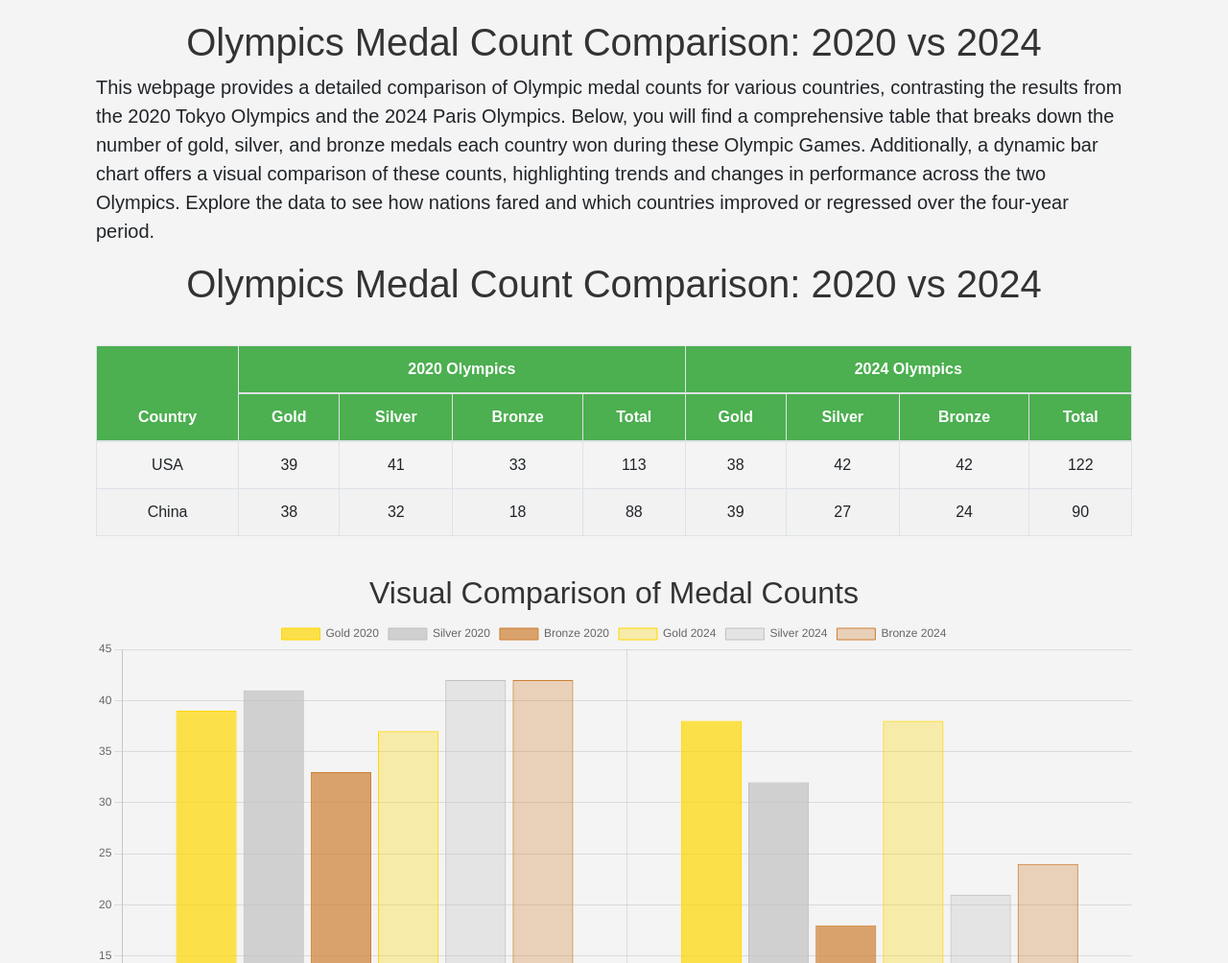
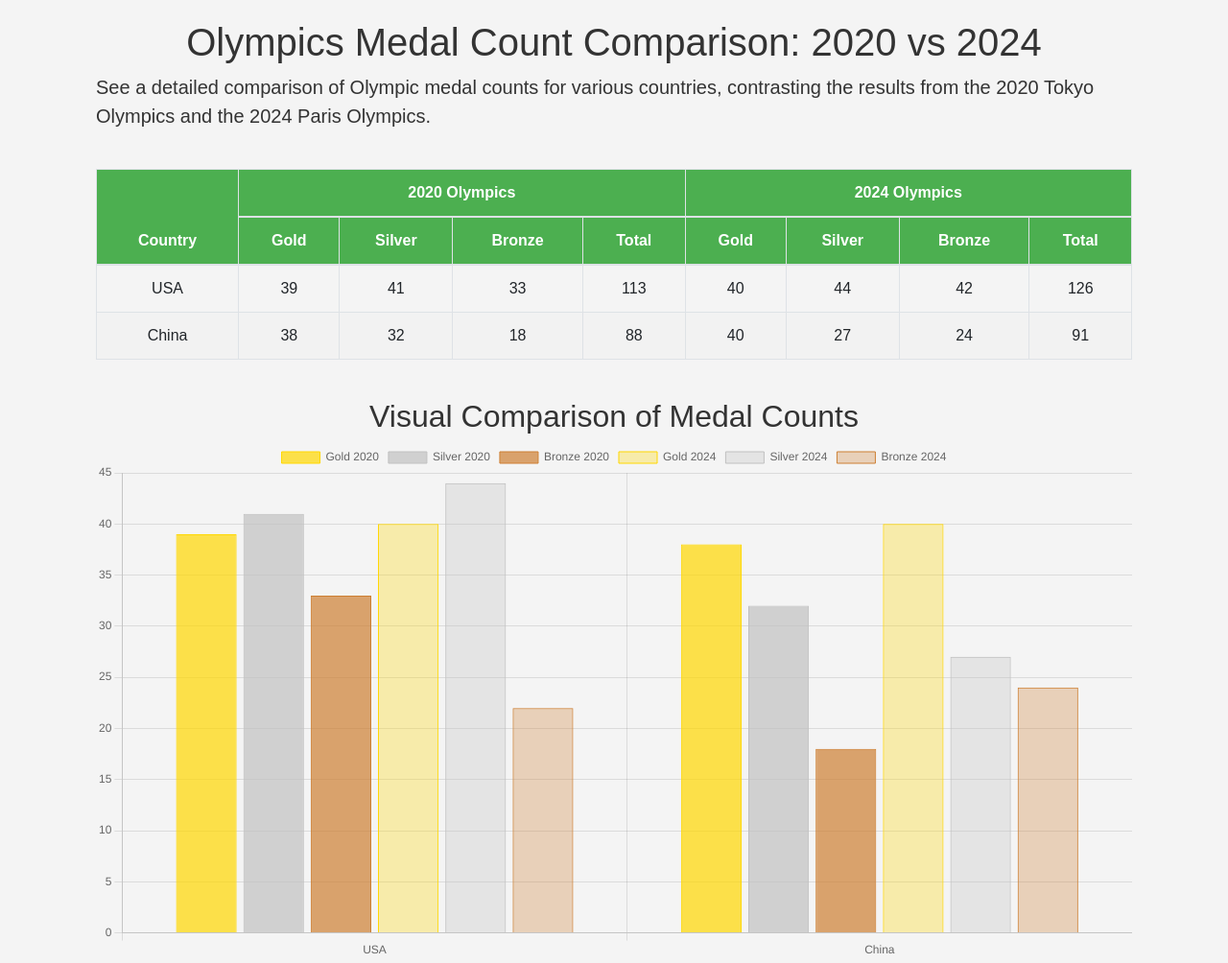
Before and after one commit to raviliv/olympics-medal-comparison, a plain HTML site: page index.html in a window 1280 px wide. Shown: the top 1004 px of the page at 96% size. Drawn offline with nearby package versions, Linux system fonts and the light colour scheme.

Commit message:
Modified summary and medal count

```diff
--- a/index.html
+++ b/index.html
@@ -21,6 +21,7 @@
             background-color: #f4f4f4;
             margin: 0;
             padding: 20px;
+            color: #333;
         }
         h1, h2 {
             text-align: center;
@@ -46,6 +47,15 @@
         .chart-container {
             margin: 40px 0;
         }
+        .summary {
+            font-size: 18px; /* Slightly larger font for readability */
+            margin-bottom: 20px;
+            text-align: justify; /* Ensures the text is evenly justified */
+            line-height: 1.6; /* Improves line spacing for better readability */
+            padding: 0 15px; /* Adds padding on both sides */
+            border-left: 5px solid #4CAF50; /* Adds a stylish left border */
+            background-color: #e9ecef; /* Light grey background for emphasis */
+        }
     </style>
 </head>
 
@@ -54,10 +64,8 @@
         <div class="container">
         <h1>Olympics Medal Count Comparison: 2020 vs 2024</h1>
         <p class="lead">
-            This webpage provides a detailed comparison of Olympic medal counts for various countries, contrasting the results from the 2020 Tokyo Olympics and the 2024 Paris Olympics. Below, you will find a comprehensive table that breaks down the number of gold, silver, and bronze medals each country won during these Olympic Games. Additionally, a dynamic bar chart offers a visual comparison of these counts, highlighting trends and changes in performance across the two Olympics. Explore the data to see how nations fared and which countries improved or regressed over the four-year period.
+            See a detailed comparison of Olympic medal counts for various countries, contrasting the results from the 2020 Tokyo Olympics and the 2024 Paris Olympics.
         </p>
-
-        <h1>Olympics Medal Count Comparison: 2020 vs 2024</h1>
 
         <!-- Medal Table -->
         <table id="medalTable" class="table table-bordered">
@@ -86,10 +94,10 @@
                     <td>41</td>
                     <td>33</td>
                     <td>113</td>
-                    <td>38</td>
+                    <td>40</td>
+                    <td>44</td>
                     <td>42</td>
-                    <td>42</td>
-                    <td>122</td>
+                    <td>126</td>
                 </tr>
                 <tr>
                     <td>China</td>
@@ -97,10 +105,10 @@
                     <td>32</td>
                     <td>18</td>
                     <td>88</td>
-                    <td>39</td>
+                    <td>40</td>
                     <td>27</td>
                     <td>24</td>
-                    <td>90</td>
+                    <td>91</td>
                 </tr>
                 <!-- Add more countries as needed -->
             </tbody>
@@ -143,21 +151,21 @@
                     },
                     {
                         label: 'Gold 2024',
-                        data: [37, 38], // Add more data for additional countries
+                        data: [40, 40], // Add more data for additional countries
                         backgroundColor: 'rgba(255, 215, 0, 0.3)',
                         borderColor: 'rgba(255, 215, 0, 1)',
                         borderWidth: 1
                     },
                     {
                         label: 'Silver 2024',
-                        data: [42, 21], // Add more data for additional countries
+                        data: [44, 27], // Add more data for additional countries
                         backgroundColor: 'rgba(192, 192, 192, 0.3)',
                         borderColor: 'rgba(192, 192, 192, 1)',
                         borderWidth: 1
                     },
                     {
                         label: 'Bronze 2024',
-                        data: [42, 24], // Add more data for additional countries
+                        data: [22, 24], // Add more data for additional countries
                         backgroundColor: 'rgba(205, 127, 50, 0.3)',
                         borderColor: 'rgba(205, 127, 50, 1)',
                         borderWidth: 1
```
